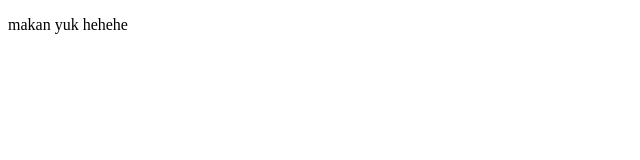
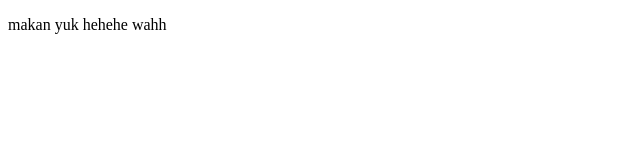
Before and after one commit to imronmaulana14/belajarhtml, a plain HTML site: page index.html in a window 1280 px wide. Shown: the full height of the page, 0-640 px from the left. Drawn offline with Linux system fonts and the light colour scheme.

Commit message:
Pesan commit

```diff
--- a/index.html
+++ b/index.html
@@ -7,7 +7,7 @@
 </head>
 <body>
     <div>
-        <p>makan yuk hehehe</p>
+        <p>makan yuk hehehe wahh</p>
     </div>
 </body>
 </html>
```
